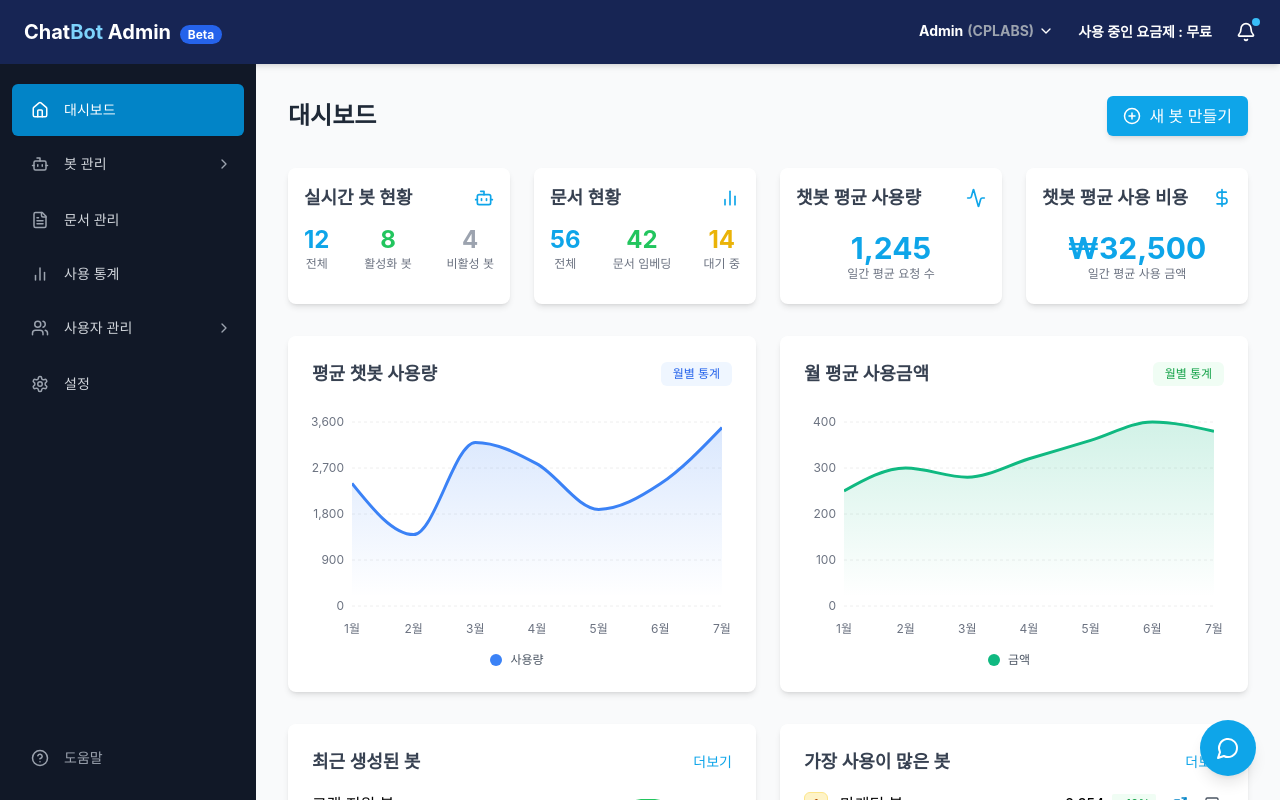
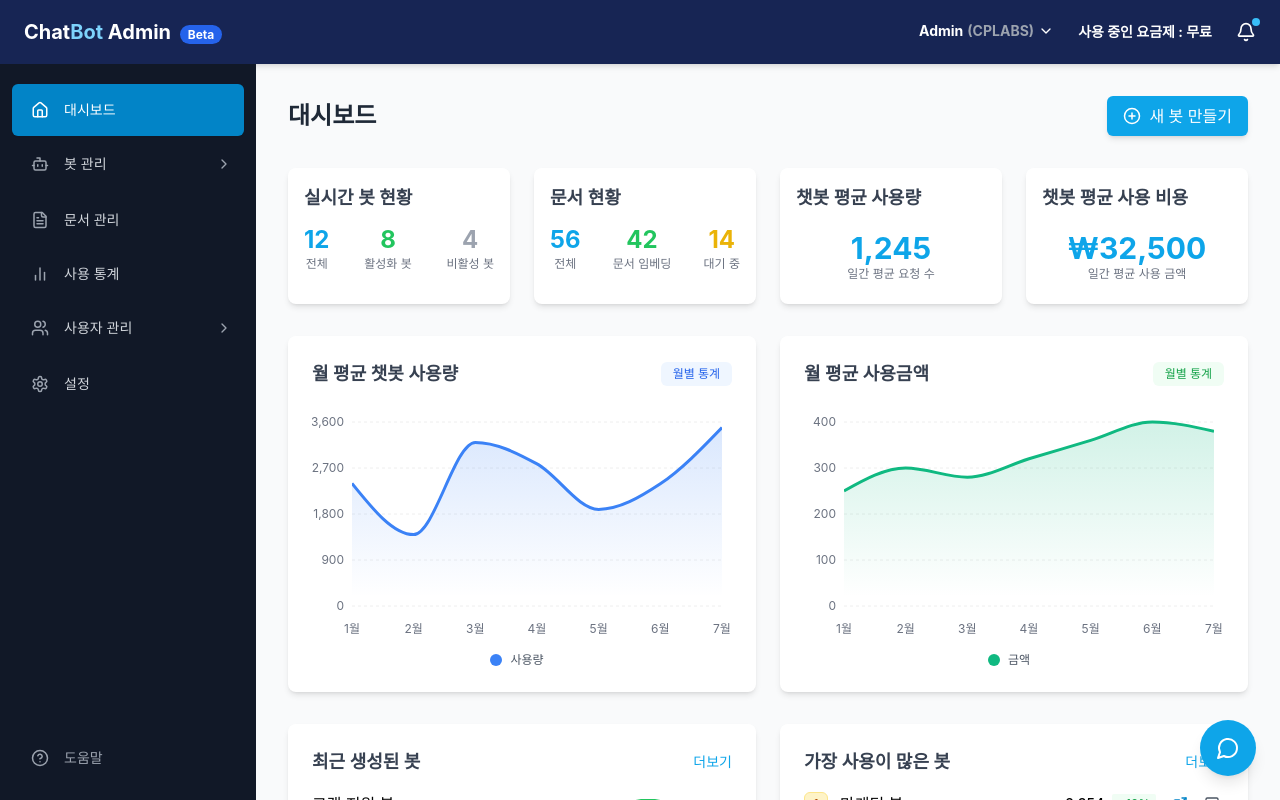
Before and after one commit to jameschoi112/chatbot-admin, a React (Create React App) app: page / in a window 1280 px wide. Built offline with nearby package versions, Linux system fonts and the light colour scheme; sample sign-in values are in the browser's storage.

Commit message:
Update DashboardContent.js

```diff
--- a/src/components/DashboardContent.js
+++ b/src/components/DashboardContent.js
@@ -1,5 +1,5 @@
 import React from 'react';
-import { Bot, BarChart2, Activity, DollarSign, PlusCircle, MessageSquare, ExternalLink } from 'lucide-react';
+import {  PlusCircle, MessageSquare, ExternalLink } from 'lucide-react';
 import {
  XAxis, YAxis, CartesianGrid, Tooltip, Legend,
   ResponsiveContainer, AreaChart, Area
@@ -111,7 +111,7 @@ const DashboardContent = () => {
         <div className="bg-white p-4 rounded-lg shadow-md hover:shadow-lg transition-shadow">
           <div className="flex justify-between items-center mb-3">
             <h2 className="text-lg font-semibold text-gray-700">실시간 봇 현황</h2>
-            <Bot className="text-sky-500" size={20} />
+
           </div>
           <div className="flex justify-between">
             <div className="text-center">
@@ -133,7 +133,7 @@ const DashboardContent = () => {
         <div className="bg-white p-4 rounded-lg shadow-md hover:shadow-lg transition-shadow">
           <div className="flex justify-between items-center mb-3">
             <h2 className="text-lg font-semibold text-gray-700">문서 현황</h2>
-            <BarChart2 className="text-sky-500" size={20} />
+
           </div>
           <div className="flex justify-between">
             <div className="text-center">
@@ -155,7 +155,7 @@ const DashboardContent = () => {
         <div className="bg-white p-4 rounded-lg shadow-md hover:shadow-lg transition-shadow">
           <div className="flex justify-between items-center mb-3">
             <h2 className="text-lg font-semibold text-gray-700">챗봇 평균 사용량</h2>
-            <Activity className="text-sky-500" size={20} />
+
           </div>
           <div className="flex flex-col items-center justify-center h-16">
             <p className="text-3xl font-bold text-sky-500">1,245</p>
@@ -167,7 +167,7 @@ const DashboardContent = () => {
         <div className="bg-white p-4 rounded-lg shadow-md hover:shadow-lg transition-shadow">
           <div className="flex justify-between items-center mb-3">
             <h2 className="text-lg font-semibold text-gray-700">챗봇 평균 사용 비용</h2>
-            <DollarSign className="text-sky-500" size={20} />
+
           </div>
           <div className="flex flex-col items-center justify-center h-16">
             <p className="text-3xl font-bold text-sky-500">₩32,500</p>
@@ -181,7 +181,7 @@ const DashboardContent = () => {
         {/* 평균 챗봇 사용량 그래프 */}
         <div className="bg-white p-6 rounded-lg shadow-md hover:shadow-lg transition-shadow">
           <div className="flex items-center justify-between mb-6">
-            <h2 className="text-lg font-semibold text-gray-700">평균 챗봇 사용량</h2>
+            <h2 className="text-lg font-semibold text-gray-700">월 평균 챗봇 사용량</h2>
             <div className="px-3 py-1 bg-blue-50 text-blue-600 rounded-md text-xs font-medium">월별 통계</div>
           </div>
           <div className="h-64">
```
